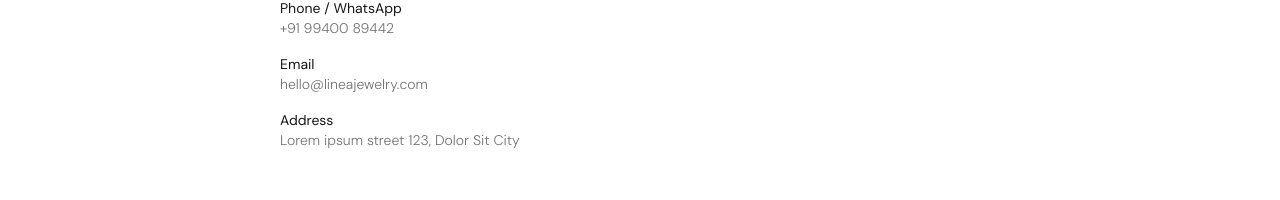
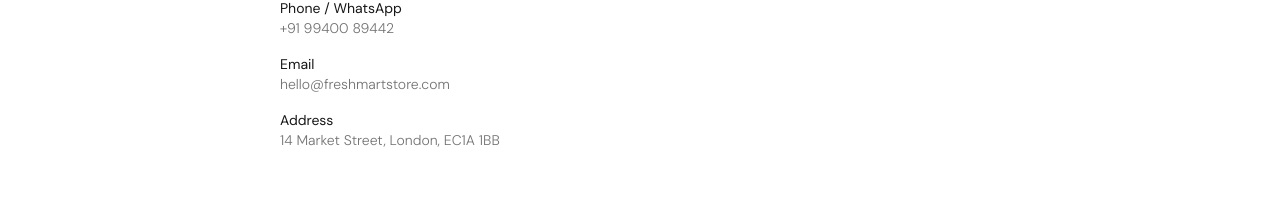
Before and after one commit to maalik1729-blip/Freshmart, a React (Vite) app: page /contact in a window 1280 px wide. Shown: the part 246-446 px from the top of the page. Built offline with nearby package versions, Linux system fonts and the light colour scheme; the HTML template or start-up script is replaced by a standard one.

Commit message:
feat: update contact page email and address to match FreshMart branding

```diff
--- a/src/pages/Contact.tsx
+++ b/src/pages/Contact.tsx
@@ -16,11 +16,11 @@ const Contact = () => (
         </div>
         <div>
           <p className="font-normal text-foreground">Email</p>
-          <p className="text-muted-foreground">hello@lineajewelry.com</p>
+          <p className="text-muted-foreground">hello@freshmartstore.com</p>
         </div>
         <div>
           <p className="font-normal text-foreground">Address</p>
-          <p className="text-muted-foreground">Lorem ipsum street 123, Dolor Sit City</p>
+          <p className="text-muted-foreground">14 Market Street, London, EC1A 1BB</p>
         </div>
       </div>
     </main>
```
